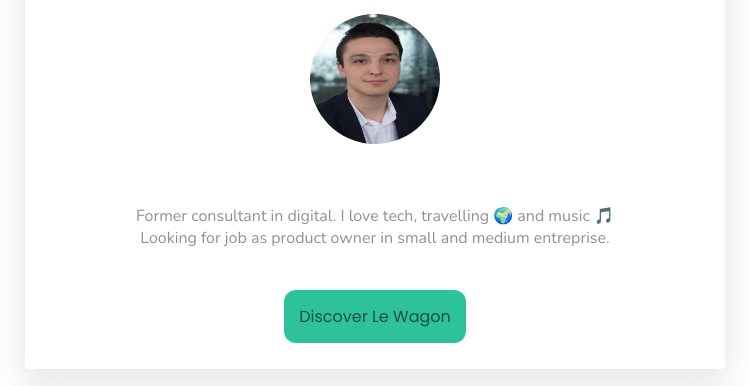
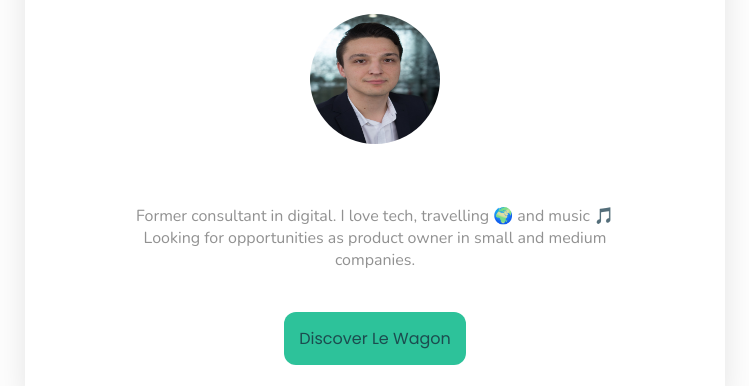
Before and after one commit to Eltnz/profile, a plain HTML site: page index.html in a window 1280 px wide. Shown: the part 156-542 px from the top of the page, without its empty margins (265-1014 px from the left). Drawn offline with nearby package versions, Linux system fonts and the light colour scheme.

Commit message:
description modifée

```diff
--- a/index.html
+++ b/index.html
@@ -19,7 +19,7 @@
 
         <img src="images/photo.jpeg" class="img-circle" alt="profile picture" width="130" height="130">
         <p>Former consultant in digital. I love tech, travelling 🌍 and music 🎵
-          Looking for job as product owner in small and medium entreprise.</p>
+          Looking for opportunities as product owner in small and medium companies.</p>
         <a href="https://lewagon.github.io/html-css-challenges/01-profile-content-new/#" class="btn-green" target="_blank">Discover Le Wagon</a>
       </div>
 
```
